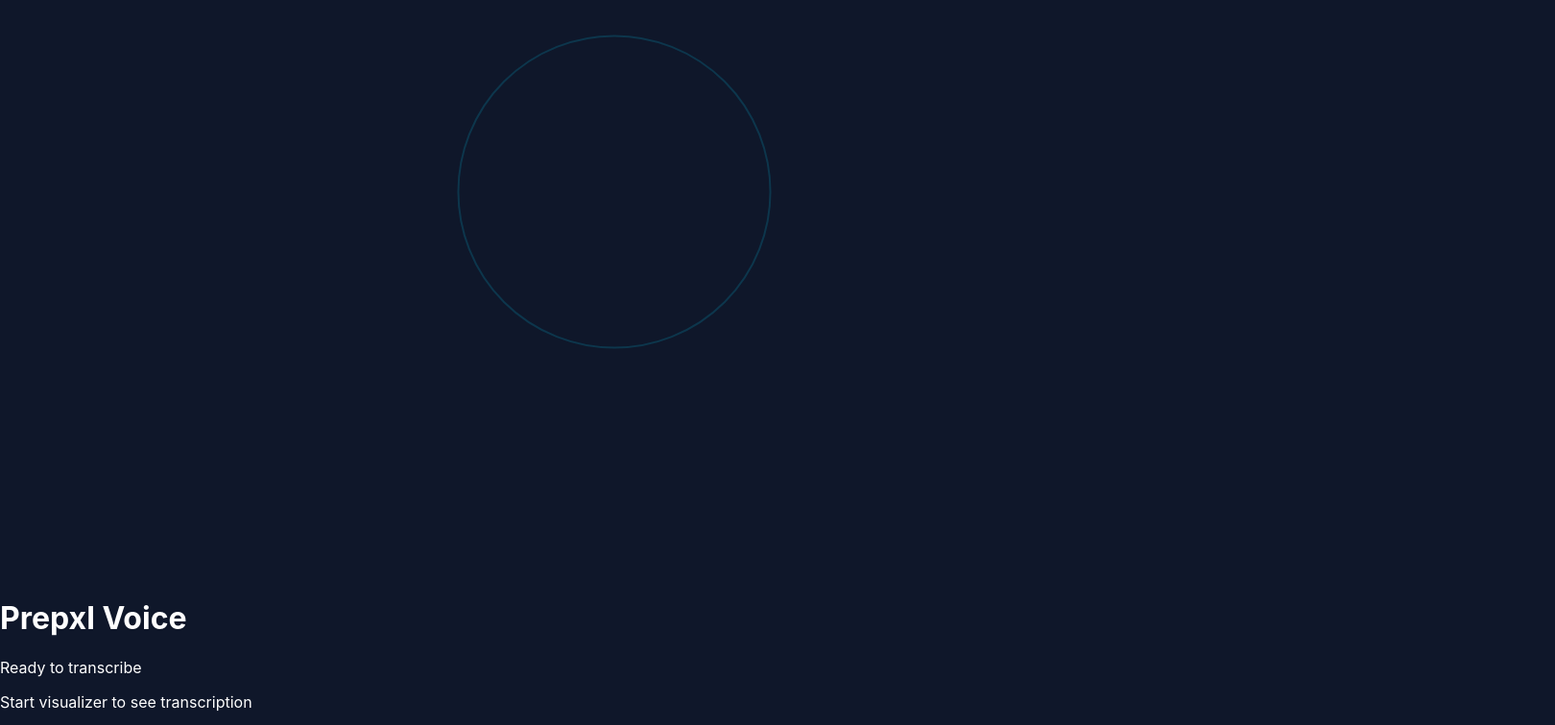
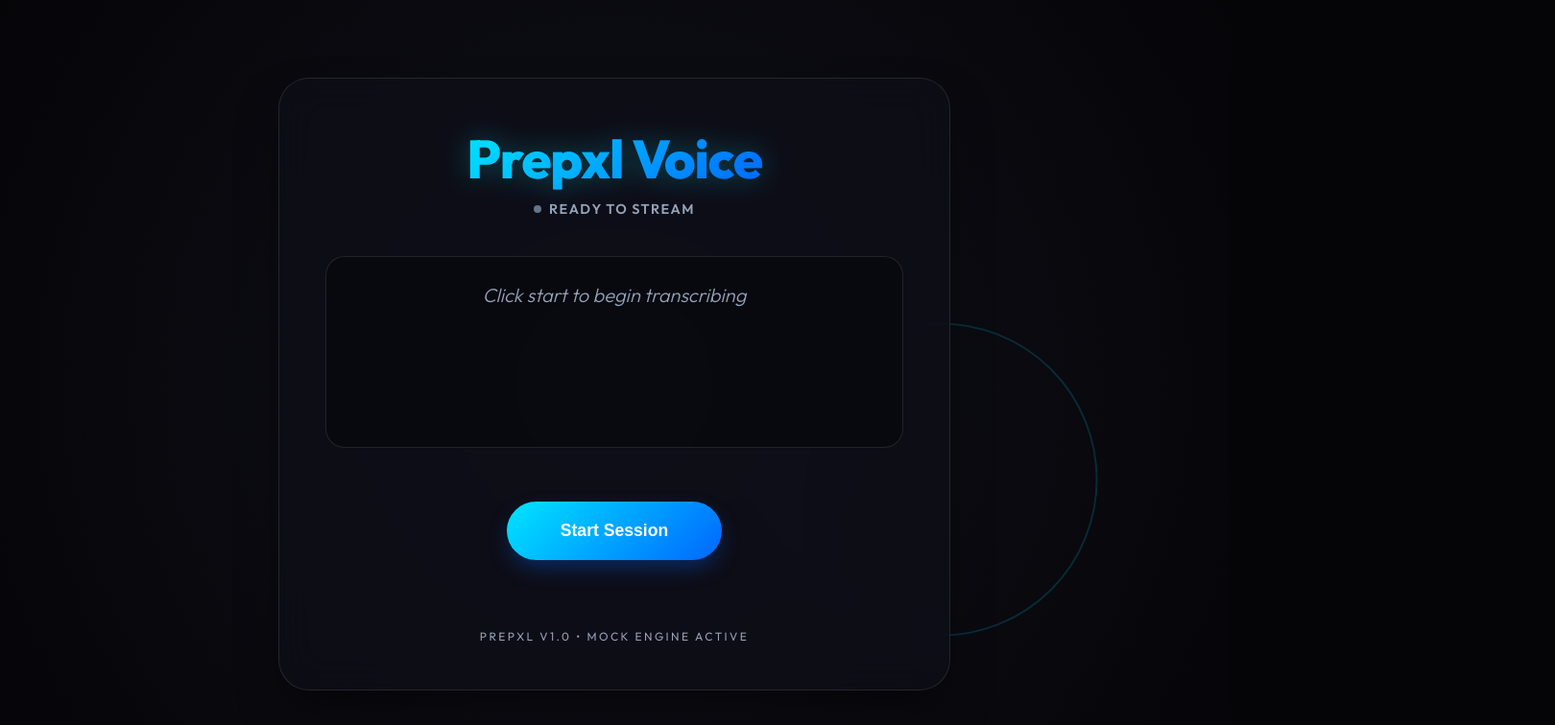
Before and after one commit to shloksharmawork/prepxl, a React app in the folder frontend/: page / in a window 1280 px wide. Shown: the top 756 px of the page at 96% size, 1620 px wide, since content can reach past the window. Built offline with nearby package versions, Linux system fonts and the light colour scheme; no server answers; the HTML template or start-up script is replaced by a standard one.

Commit message:
UI Overhaul: Premium Dark Theme and Glassmorphism Layout

```diff
--- a/frontend/src/App.jsx
+++ b/frontend/src/App.jsx
@@ -7,7 +7,6 @@ const WS_URL = import.meta.env.VITE_WS_URL || 'ws://localhost:8080/transcribe';
 function App() {
   const [transcription, setTranscription] = useState('');
   const [status, setStatus] = useState('disconnected');
-  const [reconnectCount, setReconnectCount] = useState(0);
   const websocketRef = useRef(null);
   const transcriptionEndRef = useRef(null);
 
@@ -24,18 +23,15 @@ function App() {
     ws.onopen = () => {
       console.log('WebSocket Connected');
       setStatus('connected');
-      setReconnectCount(0);
     };
 
     ws.onmessage = (event) => {
-      // Append incremental text
       setTranscription(prev => prev + ' ' + event.data);
     };
 
     ws.onclose = () => {
       console.log('WebSocket Closed');
       setStatus('disconnected');
-      // Simple exponential backoff or retry logic could go here
     };
 
     ws.onerror = (error) => {
@@ -70,83 +66,57 @@ function App() {
   };
 
   return (
-    <div className="relative min-h-screen text-white font-sans flex flex-col items-center justify-center p-8 overflow-hidden">
-      {/* Premium Background Visualizer */}
-      <CircularVisualizer analyser={analyser} isListening={isListening} />
+    <div className="app-container">
+      {/* Background Visualizer */}
+      <div className="visualizer-wrapper">
+        <CircularVisualizer analyser={analyser} isListening={isListening} />
+      </div>
 
-      {/* Main UI Overlay */}
-      <main className="z-10 w-full max-w-2xl flex flex-col items-center gap-12">
-        <header className="text-center">
-          <h1 className="text-5xl font-extrabold bg-clip-text text-transparent bg-gradient-to-r from-cyan-400 to-blue-600 mb-2">
-            Prepxl Voice
-          </h1>
-          <p className="text-slate-400 flex items-center justify-center gap-2">
-            {status === 'connected' ? (
-              <span className="flex items-center gap-1.5 text-emerald-400">
-                <span className="w-2 h-2 rounded-full bg-emerald-400 animate-pulse" />
-                Live Transcription
-              </span>
-            ) : status === 'error' ? (
-              <span className="text-rose-400">Connection Error</span>
-            ) : (
-              'Ready to transcribe'
-            )}
-          </p>
+      {/* Glassmorphism Main UI */}
+      <main className="ui-main">
+        <header className="header-group">
+          <h1 className="title">Prepxl Voice</h1>
+          <div className="status-indicator">
+            <span className={`dot ${status === 'connected' ? 'connected' : ''}`} />
+            <span>
+              {status === 'connected' ? 'Live Transcription' :
+                status === 'error' ? 'Connection Error' :
+                  'Ready to stream'}
+            </span>
+          </div>
         </header>
 
-        {/* Transcription Display */}
-        <div className="w-full h-48 bg-slate-900/50 backdrop-blur-md rounded-2xl border border-white/10 p-6 overflow-y-auto shadow-2xl custom-scrollbar">
+        <section className="transcription-box">
           {transcription ? (
-            <p className="text-lg leading-relaxed text-slate-100 italic transition-all duration-300">
-              "{transcription.trim()}"
+            <p className="transcription-content">
+              {transcription.trim()}
             </p>
           ) : (
-            <p className="text-slate-500 text-center mt-12">
-              {isListening ? 'Listening for audio...' : 'Start visualizer to see transcription'}
+            <p className="transcription-content placeholder">
+              {isListening ? 'Listening for audio...' : 'Click start to begin transcribing'}
             </p>
           )}
           <div ref={transcriptionEndRef} />
-        </div>
+        </section>
 
-        {/* Control Button */}
-        <div className="flex flex-col items-center gap-4">
+        <div className="controls">
           {!isListening ? (
-            <button
-              onClick={handleStart}
-              className="px-10 py-4 bg-gradient-to-r from-cyan-500 to-blue-600 rounded-full font-bold text-lg shadow-lg hover:scale-105 hover:shadow-cyan-500/25 transition-all active:scale-95"
-            >
-              Start Visualizer
+            <button onClick={handleStart} className="btn-primary">
+              Start Session
             </button>
           ) : (
-            <button
-              onClick={handleStop}
-              className="px-10 py-4 bg-slate-800 rounded-full font-bold text-lg border border-white/10 hover:bg-slate-700 transition-all active:scale-95"
-            >
-              Stop Visualizer
+            <button onClick={handleStop} className="btn-secondary">
+              End Session
             </button>
           )}
 
-          {micError && <p className="text-rose-400 text-sm mt-2">Mic Error: {micError}</p>}
+          {micError && <p style={{ color: '#ff6b6b', marginTop: '1rem', fontSize: '0.9rem' }}>{micError}</p>}
         </div>
+
+        <footer className="footer">
+          Prepxl v1.0 • Mock Engine Active
+        </footer>
       </main>
-
-      {/* Footer Info */}
-      <footer className="absolute bottom-8 text-slate-600 text-xs uppercase tracking-widest">
-        Powered by Prepxl Architecture • Gemini Mock Stream Active
-      </footer>
-
-      <style jsx>{`
-        .custom-scrollbar::-webkit-scrollbar {
-          width: 6px;
-        }
-        .custom-scrollbar::-webkit-scrollbar-track {
-          background: transparent;
-        }
-        .custom-scrollbar::-webkit-scrollbar-thumb {
-          background: rgba(255, 255, 255, 0.1);
-          border-radius: 10px;
-        }
-      `}</style>
     </div>
   );
 }
--- a/frontend/src/index.css
+++ b/frontend/src/index.css
@@ -1,90 +1,212 @@
-html,
+@import url('https://fonts.googleapis.com/css2?family=Outfit:wght@300;400;600;800&display=swap');
+
+:root {
+  --bg-deep: #050508;
+  --bg-surface: rgba(15, 15, 25, 0.7);
+  --accent-primary: #00e5ff;
+  --accent-secondary: #0066ff;
+  --text-main: #f8fafc;
+  --text-dim: #94a3b8;
+  --glass-border: rgba(255, 255, 255, 0.1);
+}
+
+* {
+  box-sizing: border-box;
+  margin: 0;
+  padding: 0;
+}
+
 body {
   margin: 0;
   padding: 0;
-  width: 100%;
-  height: 100%;
-  background-color: #0f172a;
-  /* Dark Slate */
-  color: white;
-  font-family: 'Inter', system-ui, -apple-system, sans-serif;
+  font-family: 'Outfit', sans-serif;
+  background-color: var(--bg-deep);
+  color: var(--text-main);
+  height: 100vh;
+  width: 100vw;
   overflow: hidden;
-  /* Prevent scrollbars from canvas */
-}
-
-.app-container {
-  position: relative;
-  width: 100vw;
-  height: 100vh;
   display: flex;
   justify-content: center;
   align-items: center;
 }
 
-.ui-overlay {
-  position: absolute;
-  z-index: 10;
-  text-align: center;
-  background: rgba(15, 23, 42, 0.6);
-  backdrop-filter: blur(10px);
-  padding: 2rem 4rem;
-  border-radius: 20px;
-  border: 1px solid rgba(255, 255, 255, 0.1);
-  box-shadow: 0 8px 32px 0 rgba(0, 0, 0, 0.37);
-  animation: fadeIn 0.5s ease-out;
+#root {
+  width: 100%;
+  height: 100%;
 }
 
-@keyframes fadeIn {
-  from {
-    opacity: 0;
-    transform: translateY(20px);
+.app-container {
+  position: relative;
+  width: 100%;
+  height: 100%;
+  display: flex;
+  flex-direction: column;
+  align-items: center;
+  justify-content: center;
+  background: radial-gradient(circle at center, #10101a 0%, #050508 100%);
+}
+
+.visualizer-wrapper {
+  position: absolute;
+  top: 50%;
+  left: 50%;
+  transform: translate(-50%, -50%);
+  width: 600px;
+  height: 600px;
+  z-index: 1;
+}
+
+.ui-main {
+  position: relative;
+  z-index: 10;
+  display: flex;
+  flex-direction: column;
+  align-items: center;
+  gap: 2.5rem;
+  width: 90%;
+  max-width: 700px;
+  padding: 3rem;
+  border-radius: 2rem;
+  background: var(--bg-surface);
+  backdrop-filter: blur(20px);
+  border: 1px solid var(--glass-border);
+  box-shadow: 0 25px 50px -12px rgba(0, 0, 0, 0.5);
+}
+
+.header-group {
+  text-align: center;
+}
+
+.title {
+  font-size: 3.5rem;
+  font-weight: 800;
+  letter-spacing: -0.02em;
+  margin-bottom: 0.5rem;
+  background: linear-gradient(135deg, var(--accent-primary), var(--accent-secondary));
+  -webkit-background-clip: text;
+  background-clip: text;
+  color: transparent;
+  filter: drop-shadow(0 0 15px rgba(0, 229, 255, 0.3));
+}
+
+.status-indicator {
+  display: flex;
+  align-items: center;
+  justify-content: center;
+  gap: 0.5rem;
+  font-size: 0.9rem;
+  font-weight: 600;
+  color: var(--text-dim);
+  text-transform: uppercase;
+  letter-spacing: 0.1em;
+}
+
+.dot {
+  width: 8px;
+  height: 8px;
+  border-radius: 50%;
+  background: #64748b;
+}
+
+.dot.connected {
+  background: #10b981;
+  box-shadow: 0 0 10px #10b981;
+  animation: pulse 2s infinite;
+}
+
+@keyframes pulse {
+  0% {
+    transform: scale(0.95);
+    opacity: 0.9;
   }
 
-  to {
+  70% {
+    transform: scale(1.1);
     opacity: 1;
-    transform: translateY(0);
+  }
+
+  100% {
+    transform: scale(0.95);
+    opacity: 0.9;
   }
 }
 
-.title {
-  font-size: 2rem;
-  font-weight: 700;
-  margin-bottom: 2rem;
-  background: linear-gradient(to right, #4facfe 0%, #00f2fe 100%);
-  -webkit-background-clip: text;
-  background-clip: text;
-  -webkit-text-fill-color: transparent;
-  text-shadow: 0 0 20px rgba(79, 172, 254, 0.3);
+.transcription-box {
+  width: 100%;
+  height: 200px;
+  background: rgba(0, 0, 0, 0.3);
+  border-radius: 1.25rem;
+  padding: 1.5rem;
+  border: 1px solid var(--glass-border);
+  overflow-y: auto;
+  position: relative;
 }
 
-.control-button {
-  background: linear-gradient(135deg, #667eea 0%, #764ba2 100%);
-  border: none;
-  padding: 1rem 2.5rem;
-  color: white;
-  font-size: 1.1rem;
-  font-weight: 600;
-  border-radius: 50px;
-  cursor: pointer;
-  transition: all 0.3s ease;
-  box-shadow: 0 4px 15px rgba(0, 0, 0, 0.3);
-  outline: none;
+.transcription-content {
+  font-size: 1.25rem;
+  line-height: 1.6;
+  color: var(--text-main);
+  text-align: center;
+  font-weight: 300;
 }
 
-.control-button:hover {
-  transform: translateY(-2px);
-  box-shadow: 0 6px 20px rgba(0, 0, 0, 0.4);
+.placeholder {
+  color: var(--text-dim);
+  font-style: italic;
 }
 
-.control-button.active {
-  background: linear-gradient(135deg, #ff5f6d 0%, #ffc371 100%);
+.controls {
+  margin-top: 1rem;
 }
 
-.error-message {
-  color: #ff6b6b;
-  margin-bottom: 1rem;
-  font-weight: 500;
-  background: rgba(255, 0, 0, 0.1);
-  padding: 0.5rem 1rem;
-  border-radius: 8px;
+.btn-primary {
+  background: linear-gradient(135deg, var(--accent-primary), var(--accent-secondary));
+  color: white;
+  border: none;
+  padding: 1.25rem 3.5rem;
+  font-size: 1.1rem;
+  font-weight: 700;
+  border-radius: 100px;
+  cursor: pointer;
+  transition: all 0.3s cubic-bezier(0.4, 0, 0.2, 1);
+  box-shadow: 0 10px 25px -5px rgba(0, 102, 255, 0.4);
 }
+
+.btn-primary:hover {
+  transform: translateY(-2px) scale(1.02);
+  box-shadow: 0 15px 35px -5px rgba(0, 102, 255, 0.6);
+}
+
+.btn-secondary {
+  background: rgba(255, 255, 255, 0.05);
+  color: white;
+  border: 1px solid var(--glass-border);
+  padding: 1.25rem 3.5rem;
+  font-size: 1.1rem;
+  font-weight: 700;
+  border-radius: 100px;
+  cursor: pointer;
+  transition: all 0.3s;
+}
+
+.btn-secondary:hover {
+  background: rgba(255, 255, 255, 0.1);
+}
+
+.footer {
+  margin-top: 2rem;
+  font-size: 0.75rem;
+  color: var(--text-dim);
+  letter-spacing: 0.2em;
+  text-transform: uppercase;
+}
+
+/* Hide scrollbar for cleaner look */
+.transcription-box::-webkit-scrollbar {
+  width: 4px;
+}
+
+.transcription-box::-webkit-scrollbar-thumb {
+  background: var(--glass-border);
+  border-radius: 10px;
+}
```
